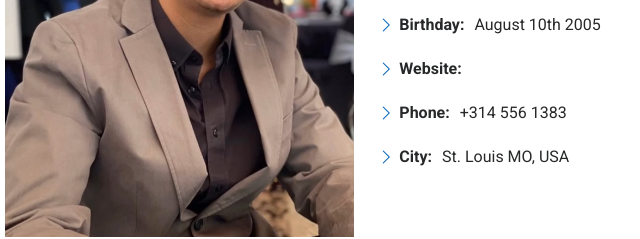
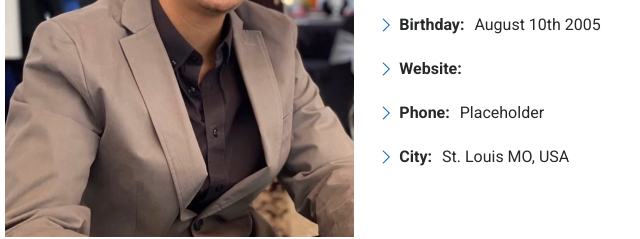
Before and after one commit to MalakiCarstens/Web-Portfolio, a plain HTML site: page index.html in a window 1280 px wide. Shown: the part 1166-1405 px from the top of the page, 167-807 px from the left. Drawn offline with nearby package versions, Linux system fonts and the light colour scheme; a script that the page names is missing.

Commit message:
Fixed Contact info

```diff
--- a/index.html
+++ b/index.html
@@ -104,7 +104,7 @@
                 <ul>
                   <li><i class="bi bi-chevron-right"></i> <strong>Birthday:</strong> <span>August 10th 2005</span></li>
                   <li><i class="bi bi-chevron-right"></i> <strong>Website:</strong> <span></span></li>
-                  <li><i class="bi bi-chevron-right"></i> <strong>Phone:</strong> <span>+314 556 1383</span></li>
+                  <li><i class="bi bi-chevron-right"></i> <strong>Phone:</strong> <span>Placeholder</span></li>
                   <li><i class="bi bi-chevron-right"></i> <strong>City:</strong> <span>St. Louis MO, USA</span></li>
                 </ul>
               </div>
```
